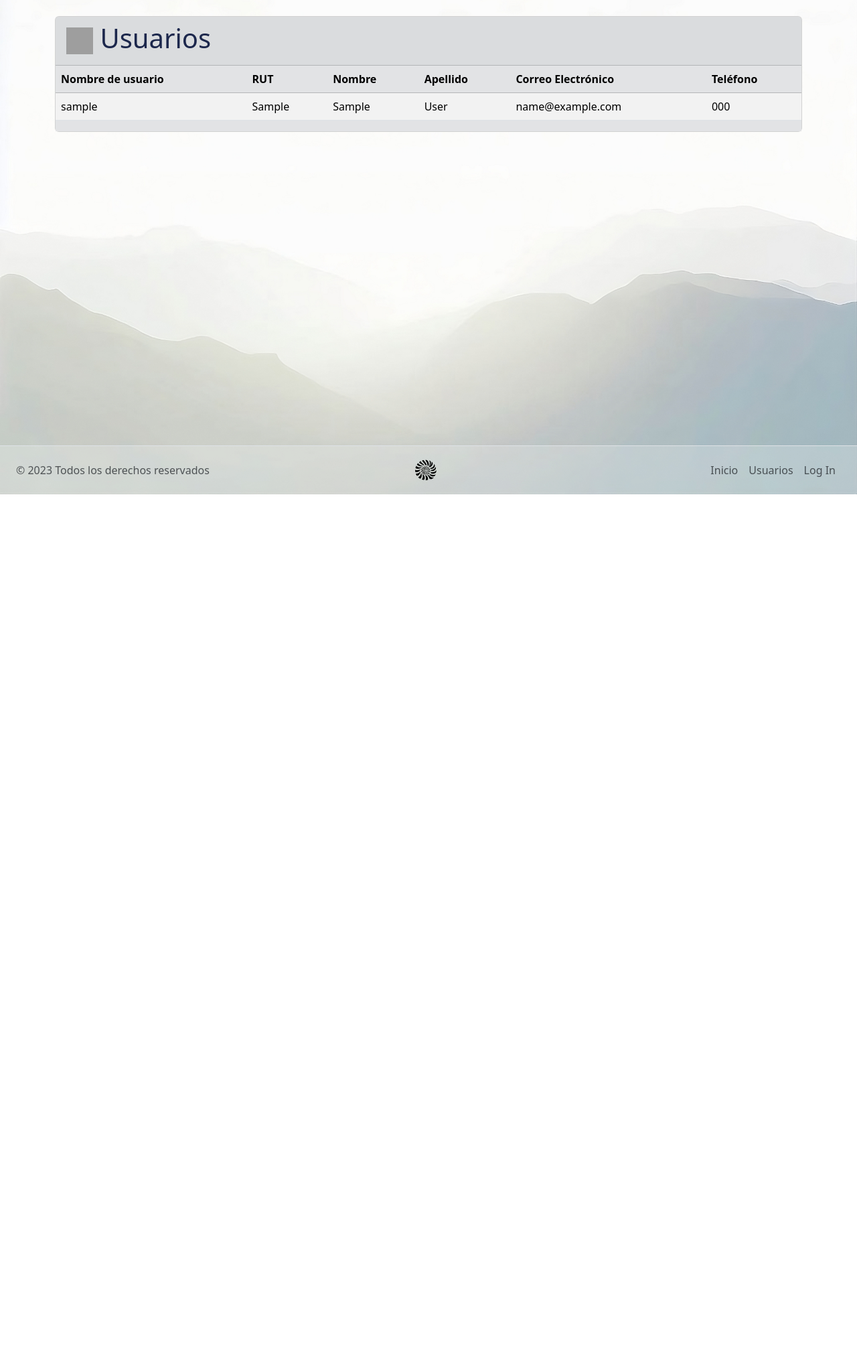
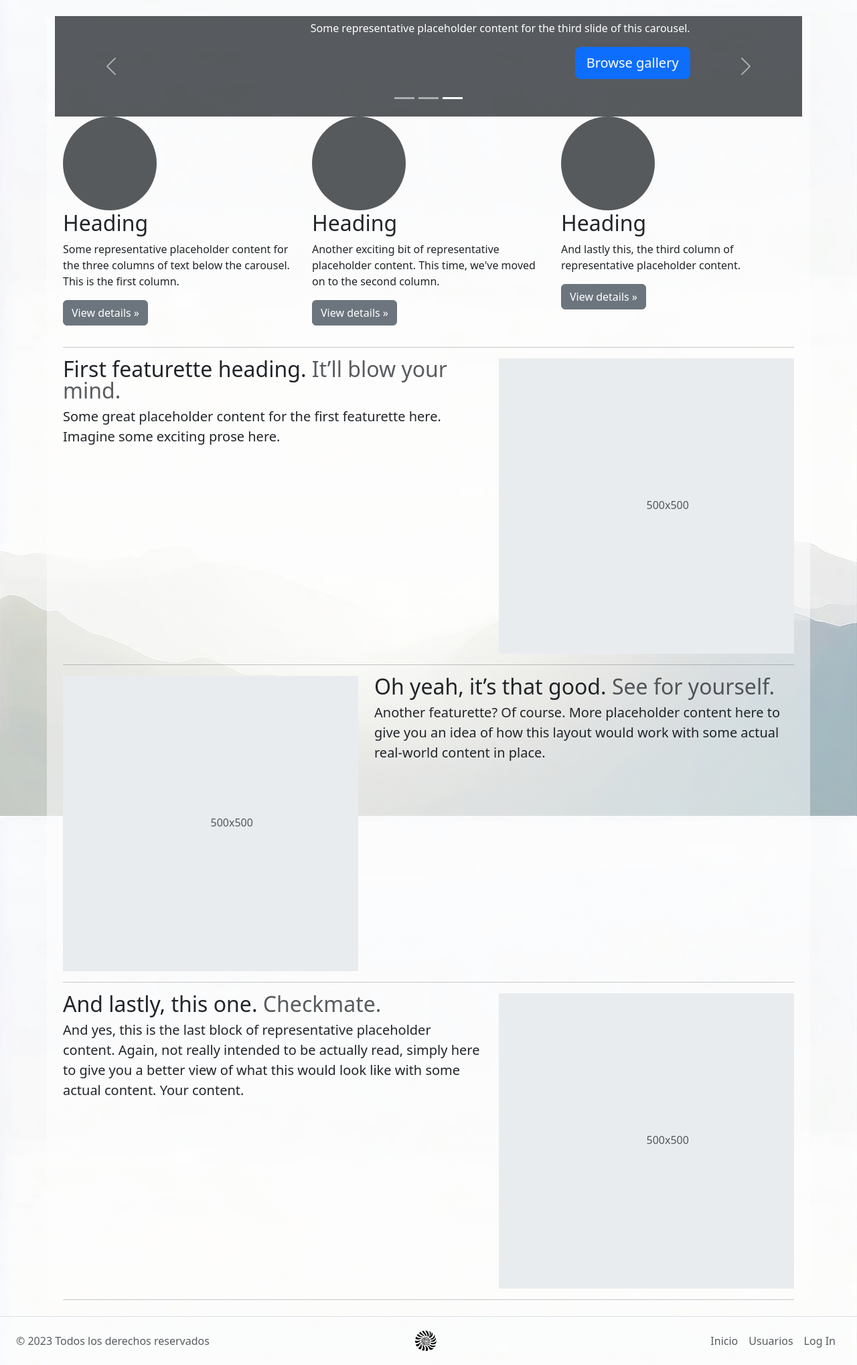
Before and after one commit to Darel-Ericsson/m6_individual, a Django app: page / in a window 1280 px wide. Shown: the part 62-2100 px from the top of the page at 67% size. Before the commit the page ends 800 px from the top, so only its background shows below. Run offline with Django 4.2, Linux system fonts and the light colour scheme; tables that the repository leaves empty hold one stand-in row (Sample ...); grey boxes are pictures that could not be loaded.

Commit message:
rename home index y creacion index usuarios

```diff
--- /dev/null
+++ b/home/templates/home/home.html
@@ -0,0 +1,136 @@
+{% extends '../layouts/base.html' %}
+{% load static %}
+
+{% block title %}Yo quiero otro mundo{% endblock title %}
+
+{% block content %}
+
+<div class="container bg-white bg-opacity-50 mt-4 mb-4">
+    <div id="myCarousel" class="carousel slide mb-6" data-bs-ride="carousel">
+        <div class="carousel-indicators">
+          <button type="button" data-bs-target="#myCarousel" data-bs-slide-to="0" class="" aria-label="Slide 1"></button>
+          <button type="button" data-bs-target="#myCarousel" data-bs-slide-to="1" aria-label="Slide 2" class=""></button>
+          <button type="button" data-bs-target="#myCarousel" data-bs-slide-to="2" aria-label="Slide 3" class="active" aria-current="true"></button>
+        </div>
+        <div class="carousel-inner">
+          <div class="carousel-item">
+            <svg class="bd-placeholder-img" width="100%" height="100%" xmlns="http://www.w3.org/2000/svg" aria-hidden="true" preserveAspectRatio="xMidYMid slice" focusable="false"><rect width="100%" height="100%" fill="var(--bs-secondary-color)"></rect></svg>
+            <div class="container">
+              <div class="carousel-caption text-start">
+                <h1>Example headline.</h1>
+                <p class="opacity-75">Some representative placeholder content for the first slide of the carousel.</p>
+                <p><a class="btn btn-lg btn-primary" href="#">Sign up today</a></p>
+              </div>
+            </div>
+          </div>
+          <div class="carousel-item">
+            <svg class="bd-placeholder-img" width="100%" height="100%" xmlns="http://www.w3.org/2000/svg" aria-hidden="true" preserveAspectRatio="xMidYMid slice" focusable="false"><rect width="100%" height="100%" fill="var(--bs-secondary-color)"></rect></svg>
+            <div class="container">
+              <div class="carousel-caption">
+                <h1>Another example headline.</h1>
+                <p>Some representative placeholder content for the second slide of the carousel.</p>
+                <p><a class="btn btn-lg btn-primary" href="#">Learn more</a></p>
+              </div>
+            </div>
+          </div>
+          <div class="carousel-item active">
+            <svg class="bd-placeholder-img" width="100%" height="100%" xmlns="http://www.w3.org/2000/svg" aria-hidden="true" preserveAspectRatio="xMidYMid slice" focusable="false"><rect width="100%" height="100%" fill="var(--bs-secondary-color)"></rect></svg>
+            <div class="container">
+              <div class="carousel-caption text-end">
+                <h1>One more for good measure.</h1>
+                <p>Some representative placeholder content for the third slide of this carousel.</p>
+                <p><a class="btn btn-lg btn-primary" href="#">Browse gallery</a></p>
+              </div>
+            </div>
+          </div>
+        </div>
+        <button class="carousel-control-prev" type="button" data-bs-target="#myCarousel" data-bs-slide="prev">
+          <span class="carousel-control-prev-icon" aria-hidden="true"></span>
+          <span class="visually-hidden">Previous</span>
+        </button>
+        <button class="carousel-control-next" type="button" data-bs-target="#myCarousel" data-bs-slide="next">
+          <span class="carousel-control-next-icon" aria-hidden="true"></span>
+          <span class="visually-hidden">Next</span>
+        </button>
+      </div>
+
+
+      <!-- Marketing messaging and featurettes
+      ================================================== -->
+      <!-- Wrap the rest of the page in another container to center all the content. -->
+
+      <div class="container marketing">
+
+        <!-- Three columns of text below the carousel -->
+        <div class="row">
+          <div class="col-lg-4">
+            <svg class="bd-placeholder-img rounded-circle" width="140" height="140" xmlns="http://www.w3.org/2000/svg" role="img" aria-label="Placeholder" preserveAspectRatio="xMidYMid slice" focusable="false"><title>Placeholder</title><rect width="100%" height="100%" fill="var(--bs-secondary-color)"></rect></svg>
+            <h2 class="fw-normal">Heading</h2>
+            <p>Some representative placeholder content for the three columns of text below the carousel. This is the first column.</p>
+            <p><a class="btn btn-secondary" href="#">View details »</a></p>
+          </div><!-- /.col-lg-4 -->
+          <div class="col-lg-4">
+            <svg class="bd-placeholder-img rounded-circle" width="140" height="140" xmlns="http://www.w3.org/2000/svg" role="img" aria-label="Placeholder" preserveAspectRatio="xMidYMid slice" focusable="false"><title>Placeholder</title><rect width="100%" height="100%" fill="var(--bs-secondary-color)"></rect></svg>
+            <h2 class="fw-normal">Heading</h2>
+            <p>Another exciting bit of representative placeholder content. This time, we've moved on to the second column.</p>
+            <p><a class="btn btn-secondary" href="#">View details »</a></p>
+          </div><!-- /.col-lg-4 -->
+          <div class="col-lg-4">
+            <svg class="bd-placeholder-img rounded-circle" width="140" height="140" xmlns="http://www.w3.org/2000/svg" role="img" aria-label="Placeholder" preserveAspectRatio="xMidYMid slice" focusable="false"><title>Placeholder</title><rect width="100%" height="100%" fill="var(--bs-secondary-color)"></rect></svg>
+            <h2 class="fw-normal">Heading</h2>
+            <p>And lastly this, the third column of representative placeholder content.</p>
+            <p><a class="btn btn-secondary" href="#">View details »</a></p>
+          </div><!-- /.col-lg-4 -->
+        </div><!-- /.row -->
+
+
+        <!-- START THE FEATURETTES -->
+
+        <hr class="featurette-divider">
+
+        <div class="row featurette">
+          <div class="col-md-7">
+            <h2 class="featurette-heading fw-normal lh-1">First featurette heading. <span class="text-body-secondary">It’ll blow your mind.</span></h2>
+            <p class="lead">Some great placeholder content for the first featurette here. Imagine some exciting prose here.</p>
+          </div>
+          <div class="col-md-5">
+            <svg class="bd-placeholder-img bd-placeholder-img-lg featurette-image img-fluid mx-auto" width="500" height="500" xmlns="http://www.w3.org/2000/svg" role="img" aria-label="Placeholder: 500x500" preserveAspectRatio="xMidYMid slice" focusable="false"><title>Placeholder</title><rect width="100%" height="100%" fill="var(--bs-secondary-bg)"></rect><text x="50%" y="50%" fill="var(--bs-secondary-color)" dy=".3em">500x500</text></svg>
+          </div>
+        </div>
+
+        <hr class="featurette-divider">
+
+        <div class="row featurette">
+          <div class="col-md-7 order-md-2">
+            <h2 class="featurette-heading fw-normal lh-1">Oh yeah, it’s that good. <span class="text-body-secondary">See for yourself.</span></h2>
+            <p class="lead">Another featurette? Of course. More placeholder content here to give you an idea of how this layout would work with some actual real-world content in place.</p>
+          </div>
+          <div class="col-md-5 order-md-1">
+            <svg class="bd-placeholder-img bd-placeholder-img-lg featurette-image img-fluid mx-auto" width="500" height="500" xmlns="http://www.w3.org/2000/svg" role="img" aria-label="Placeholder: 500x500" preserveAspectRatio="xMidYMid slice" focusable="false"><title>Placeholder</title><rect width="100%" height="100%" fill="var(--bs-secondary-bg)"></rect><text x="50%" y="50%" fill="var(--bs-secondary-color)" dy=".3em">500x500</text></svg>
+          </div>
+        </div>
+
+        <hr class="featurette-divider">
+
+        <div class="row featurette">
+          <div class="col-md-7">
+            <h2 class="featurette-heading fw-normal lh-1">And lastly, this one. <span class="text-body-secondary">Checkmate.</span></h2>
+            <p class="lead">And yes, this is the last block of representative placeholder content. Again, not really intended to be actually read, simply here to give you a better view of what this would look like with some actual content. Your content.</p>
+          </div>
+          <div class="col-md-5">
+            <svg class="bd-placeholder-img bd-placeholder-img-lg featurette-image img-fluid mx-auto" width="500" height="500" xmlns="http://www.w3.org/2000/svg" role="img" aria-label="Placeholder: 500x500" preserveAspectRatio="xMidYMid slice" focusable="false"><title>Placeholder</title><rect width="100%" height="100%" fill="var(--bs-secondary-bg)"></rect><text x="50%" y="50%" fill="var(--bs-secondary-color)" dy=".3em">500x500</text></svg>
+          </div>
+        </div>
+
+        <hr class="featurette-divider">
+
+        <!-- /END THE FEATURETTES -->
+
+      </div><!-- /.container -->
+
+
+      <!-- FOOTER -->
+
+
+
+{% endblock content %}
--- a/home/templates/layouts/partials/footer.html
+++ b/home/templates/layouts/partials/footer.html
@@ -2,15 +2,15 @@
 {% load static %}
 <div class="footer d-flex flex-wrap justify-content-between align-items-center px-4 py-3 border-top bg-light bg-opacity-25">
     <p class="col-md-4 mb-0 text-body-secondary">© 2023 Todos los derechos reservados</p>
-    <a href="#" class="col-md-4 d-flex align-items-center justify-content-center mb-3 mb-md-0 me-md-auto link-body-emphasis text-decoration-none">
+    <a href="{% url 'home' %}" class="col-md-4 d-flex align-items-center justify-content-center mb-3 mb-md-0 me-md-auto link-body-emphasis text-decoration-none">
         <img class="bi me-2 text-dark" src={% static "logo-black.svg" %} alt="Logo" width="40" height="32" >
     </a>
     <ul class="nav col-md-4 justify-content-end">
         <li class="nav-item">
-            <a href="#" class="nav-link px-2 text-body-secondary">Inicio</a>
+            <a href="{% url 'home' %}" class="nav-link px-2 text-body-secondary">Inicio</a>
         </li>
         <li class="nav-item">
-            <a href="#" class="nav-link px-2 text-body-secondary">Usuarios</a>
+            <a href="{% url 'users' %}" class="nav-link px-2 text-body-secondary">Usuarios</a>
         </li>
         {% if user.is_superuser %}
         <li class="nav-item">
--- a/home/templates/layouts/partials/navbar.html
+++ b/home/templates/layouts/partials/navbar.html
@@ -1,8 +1,8 @@
 {% load static %}
 <nav class="navbar navbar-expand-lg navbar-dark px-3 bg-secondary bg-opacity-50">
     <div class="container-fluid">
-        <a class="navbar-brand " href="#">
-            <img src={% static "logo.svg" %} alt="Logo" width="35" height="35" class="d-inline-block align-text-top">
+        <a class="navbar-brand " href="{% url 'home' %}">
+            <img src={% static "logo.svg" %} alt="" width="35" height="35" class="d-inline-block align-text-top logo">
             Yo quiero otro mundo
         </a>
         <button class="navbar-toggler" type="button" data-bs-toggle="collapse" data-bs-target="#navbarNav" aria-controls="navbarNav" aria-expanded="false" aria-label="Toggle navigation">
@@ -12,11 +12,11 @@
             <div class="ms-auto bg-secondary bg-opacity-25 rounded p-0 m-0">
                 <ul class="navbar-nav">
                     <li class="nav-item">
-                    <a class="nav-link active" aria-current="page" href="#">Inicio</a>
+                    <a class="nav-link active" aria-current="page" href="{% url 'home' %}">Inicio</a>
                     </li>
                     <hr class="vhr">
                     <li class="nav-item">
-                    <a class="nav-link" href="#">Usuarios</a>
+                    <a class="nav-link" href="{% url 'users' %}">Usuarios</a>
                     </li>
                     {% if user.is_superuser %}
                     <hr class="vhr">
--- a/home/urls.py
+++ b/home/urls.py
@@ -3,5 +3,6 @@ from . import views
 
 
 urlpatterns = [
-    path("", views.index, name="index"),
+    path("", views.home, name="home"),
+    path("users/", views.user_list, name="users"),
 ]
--- a/home/views.py
+++ b/home/views.py
@@ -2,7 +2,11 @@ from django.shortcuts import render
 from .models import User
 
 # Create your views here.
-def index(request):
+def home(request):
+    context = {}
+    return render(request, "home/home.html",context)
+
+def user_list(request):
     users = User.objects.all()
     context = {'users': users}
-    return render(request, "home/index.html",context)
+    return render(request, "user/index.html",context)
```
Also changed, not shown: home/templates/user/index.html (renamed from home/templates/home/index.html).
